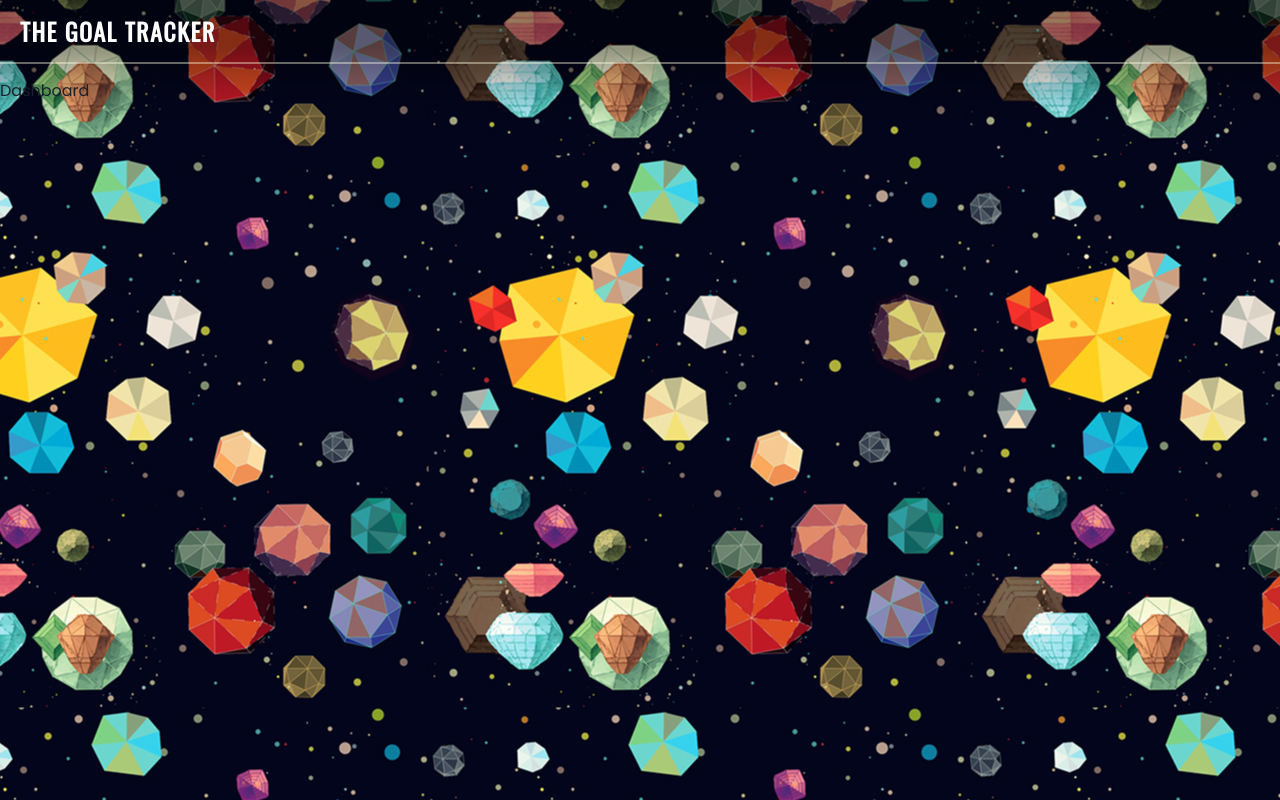
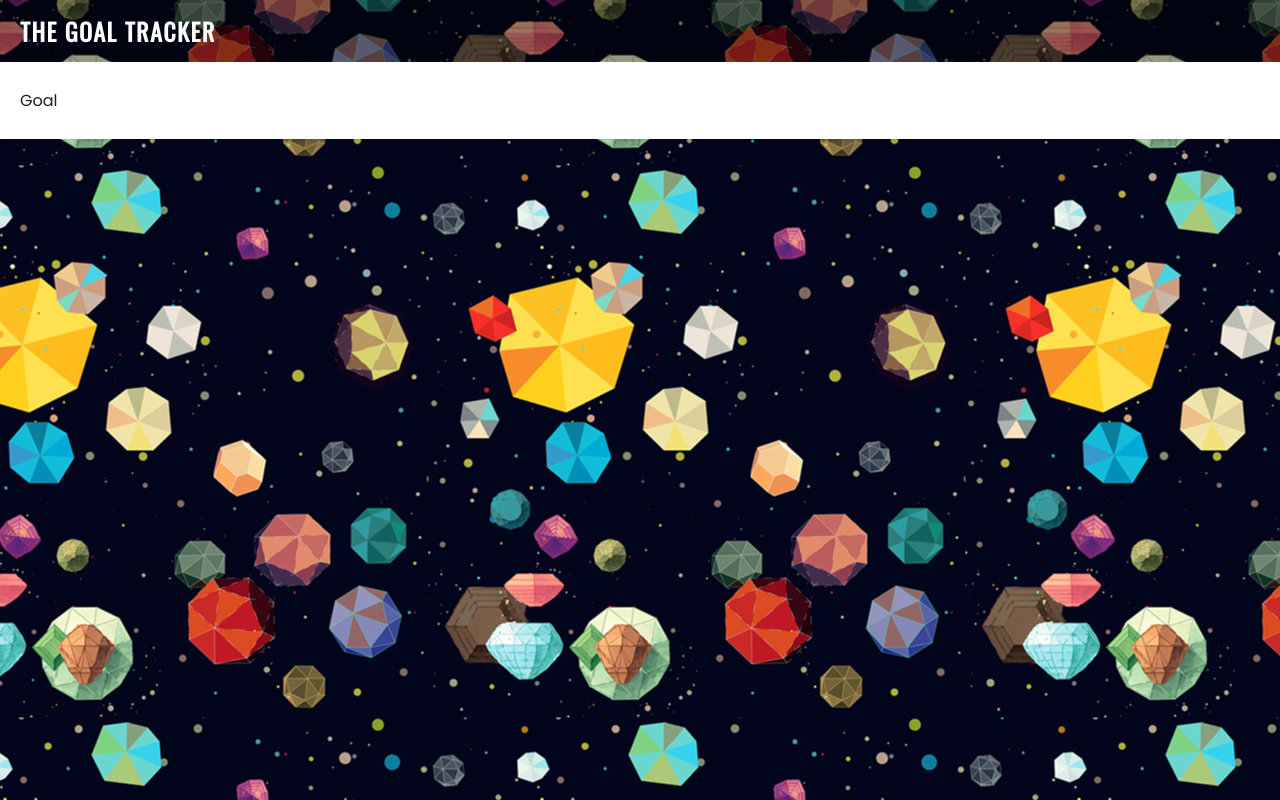
Before and after one commit to agneym/the-goal-tracker, a React (Create React App) app: page / in a window 1280 px wide. Built offline with nearby package versions, Linux system fonts and the light colour scheme.

Commit message:
add placeholder goal component

```diff
--- /dev/null
+++ b/src/components/Goal.js
@@ -0,0 +1,18 @@
+import React from "react";
+import styled from "styled-components";
+
+const Container = styled.section`
+  background-color: ${props => props.theme.colors.white};
+  padding: 1rem 2rem;
+  box-shadow: ${props => props.theme.boxShadows.md};
+`;
+
+function Goal() {
+  return (
+    <Container>
+      <p>Goal</p>
+    </Container>
+  );
+}
+
+export default Goal;
--- a/src/pages/Dashboard.js
+++ b/src/pages/Dashboard.js
@@ -1,12 +1,13 @@
 import React, { Fragment } from "react";
 
 import Navbar from "../components/Navbar";
+import Goal from "../components/Goal";
 
 function Dashboard() {
   return (
     <Fragment>
       <Navbar />
-      <p>Dashboard</p>
+      <Goal />
     </Fragment>
   );
 }
```
